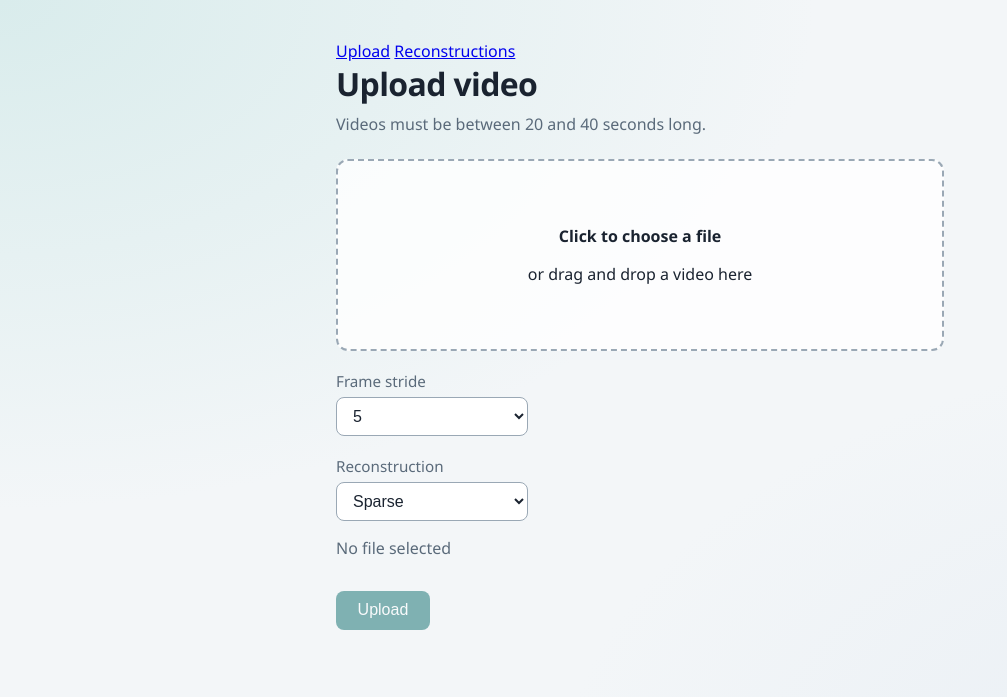
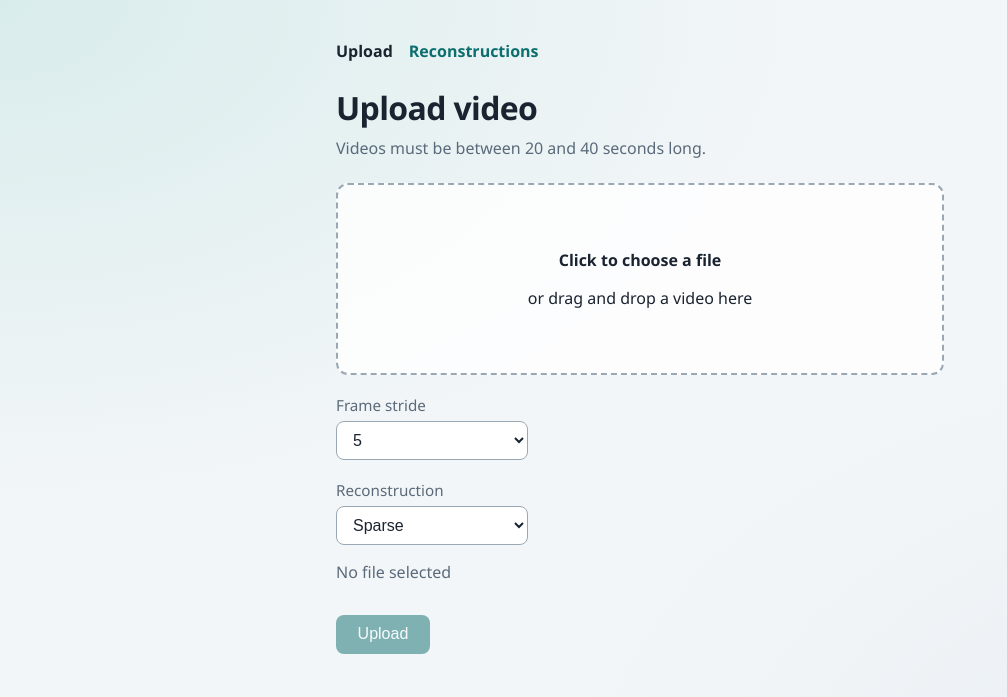
Before and after one commit to Antonio4BM/monovideo-3d, a website with bundled scripts: page static/index.html in a window 1280 px wide. Shown: the whole page, without its empty margins (0-1007 px from the left). Built offline with nearby package versions, Linux system fonts and the light colour scheme.

Commit message:
refactor: add nav styles

```diff
--- a/static/index.css
+++ b/static/index.css
@@ -29,6 +29,27 @@ body {
   max-width: 640px;
   margin: 0 auto;
   padding: 2.5rem 1rem 3rem;
+}
+
+.nav {
+  display: flex;
+  gap: 1rem;
+  margin-bottom: 1.5rem;
+}
+
+.nav a {
+  color: var(--accent);
+  text-decoration: none;
+  font-weight: 600;
+}
+
+.nav a:hover,
+.nav a:focus-visible {
+  text-decoration: underline;
+}
+
+.nav a[aria-current="page"] {
+  color: var(--ink);
 }
 
 h1 {
```
